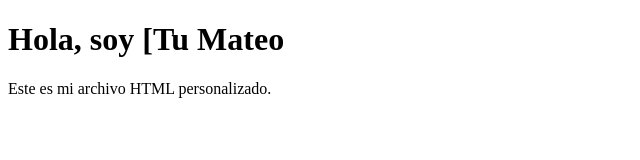
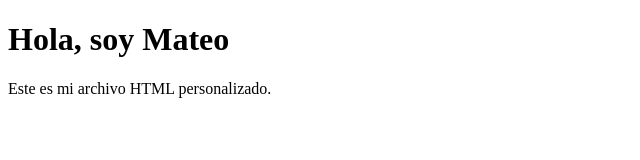
Before and after one commit to Mateopv1/-Repo1Actividad1-, a plain HTML site: page Mateo.html in a window 1280 px wide. Shown: the whole page, without its empty margins (0-640 px from the left). Drawn offline with Linux system fonts and the light colour scheme.

Commit message:
Update Mateo.html

```diff
--- a/Mateo.html
+++ b/Mateo.html
@@ -6,7 +6,7 @@
     <title>Document</title>
   </head>
   <body>
-    <h1>Hola, soy [Tu Mateo</h1>
+    <h1>Hola, soy  Mateo</h1>
     <p>Este es mi archivo HTML personalizado.</p>
   </body>
 </html>
```
